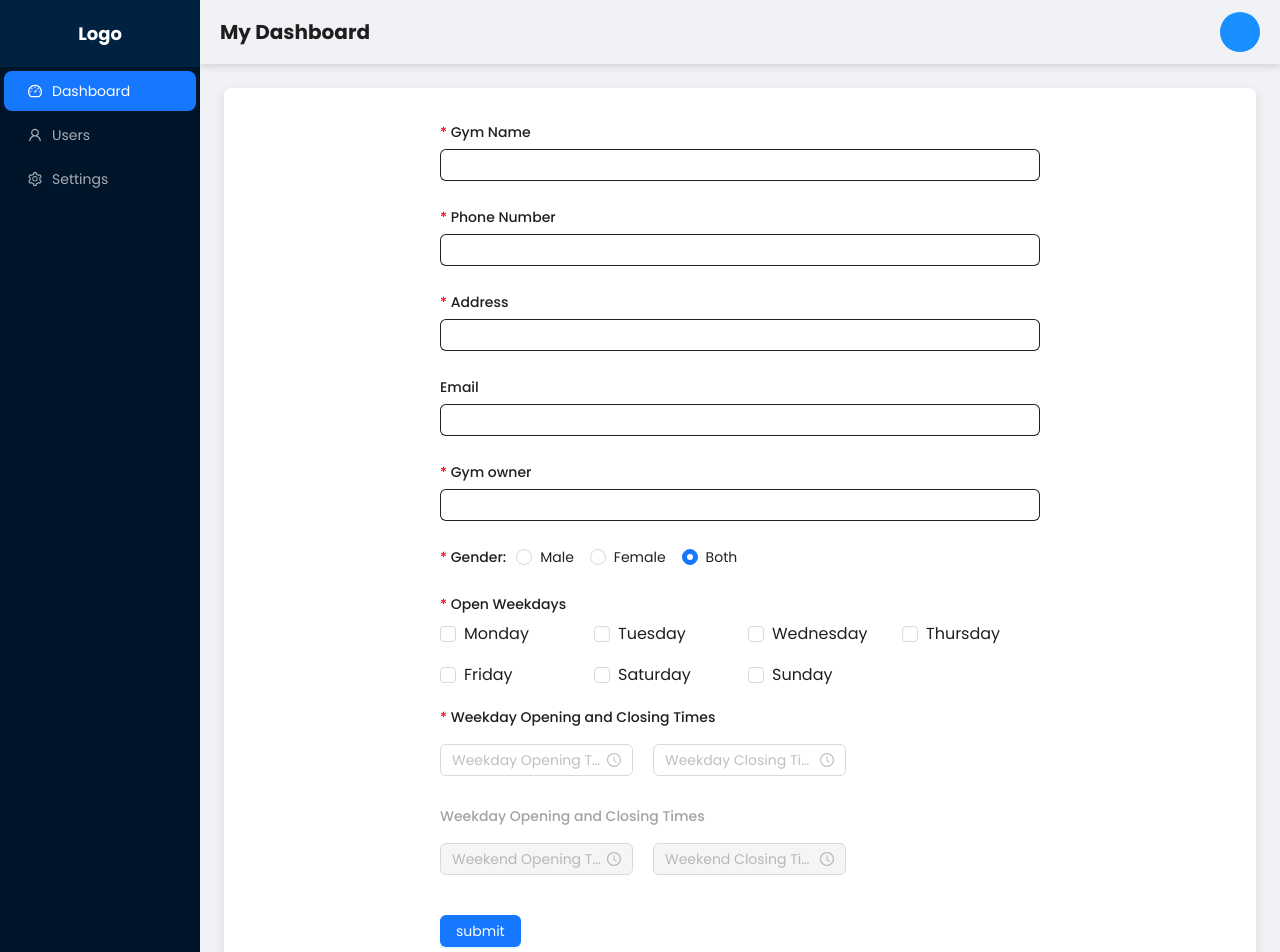
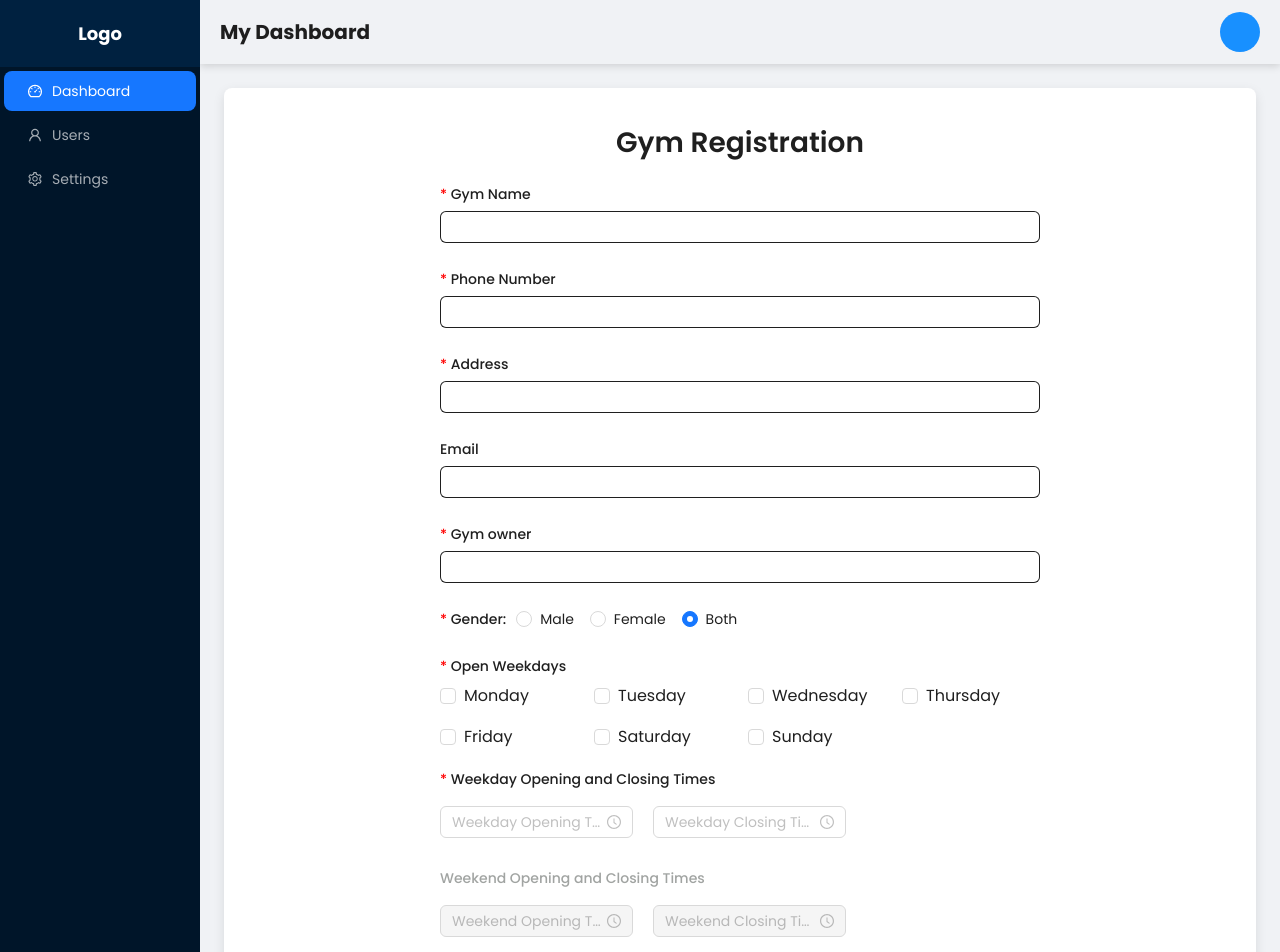
Before and after one commit to English-IT/gymmanager-front, a Next.js app: page /gym-registration in a window 1280 px wide. Shown: the top 952 px of the page. Built offline with nearby package versions, Linux system fonts and the light colour scheme.

Commit message:
fix: fix the typo and inlude main title for the form

```diff
--- a/components/GymRegistrationForm/index.tsx
+++ b/components/GymRegistrationForm/index.tsx
@@ -4,7 +4,7 @@ import { Radio, Checkbox, Row, Col } from "antd";
 import { Input, Button } from "components"
 import { FormValues } from "./type";
 import { DefaultValues, weekdaysOptions } from "./json";
-import { TimePickerWrapper, Wrapper } from "./style";
+import { TimePickerWrapper, Title, Wrapper } from "./style";
 import { Label } from "components/common/Input/style";
 import { TimePickerComponent } from "components/common/TimePicker";
 
@@ -24,6 +24,8 @@ const GymForm: React.FC = () => {
     const isWeekendSelected = selectedDays.includes("Saturday") || selectedDays.includes("Sunday");
 
     return (
+        <>
+            <Title>Gym Registration</Title>
             <form onSubmit={handleSubmit(onSubmit)} style={{ maxWidth: "600px", margin: "0 auto" }}>
                 <Input control={control} name="gymName" label="Gym Name" error={errors.gymName} rules={{ required: "Gym name is required" }} />
                 <Input control={control} name="phoneNumber" label="Phone Number" error={errors.phoneNumber} rules={{ required: "Phone number is required" }} />
@@ -90,7 +92,7 @@ const GymForm: React.FC = () => {
                     </TimePickerWrapper>
                 </Wrapper>
                 <Wrapper>
-                <Label style={{ color: isWeekendSelected ? "black" : "#a1a4a2" }}>Weekday Opening and Closing Times</Label>
+                    <Label style={{ color: isWeekendSelected ? "black" : "#a1a4a2" }}>Weekend Opening and Closing Times</Label>
                     <TimePickerWrapper>
                         <TimePickerComponent
                             control={control}
@@ -110,6 +112,7 @@ const GymForm: React.FC = () => {
                 </Wrapper>
                 <Button label="submit" onClick={handleSubmit(onSubmit)} style={{ marginTop: "20px" }} />
             </form>
+        </>
     );
 };
 
--- a/components/GymRegistrationForm/style.ts
+++ b/components/GymRegistrationForm/style.ts
@@ -1,4 +1,11 @@
 import styled from "@emotion/styled";
+
+export const Title = styled.h1`
+  text-align: center;
+  font-size: 28px;
+  font-weight: 600;
+  margin: 10px 0;
+`;
 
 export const Wrapper = styled.div`
   margin: 10px 0;
```
Lines whose indentation alone changed are shown as unchanged.
